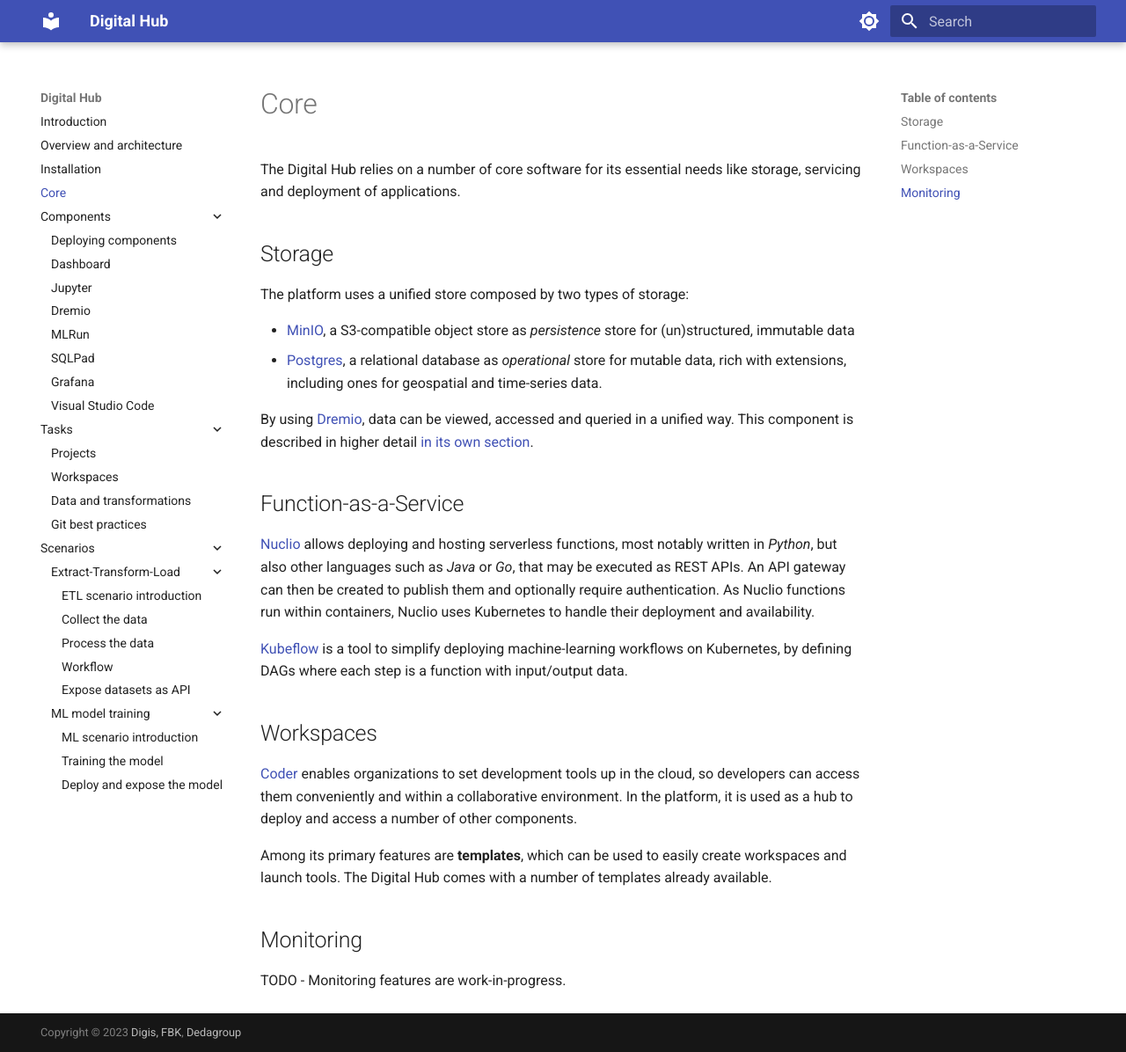
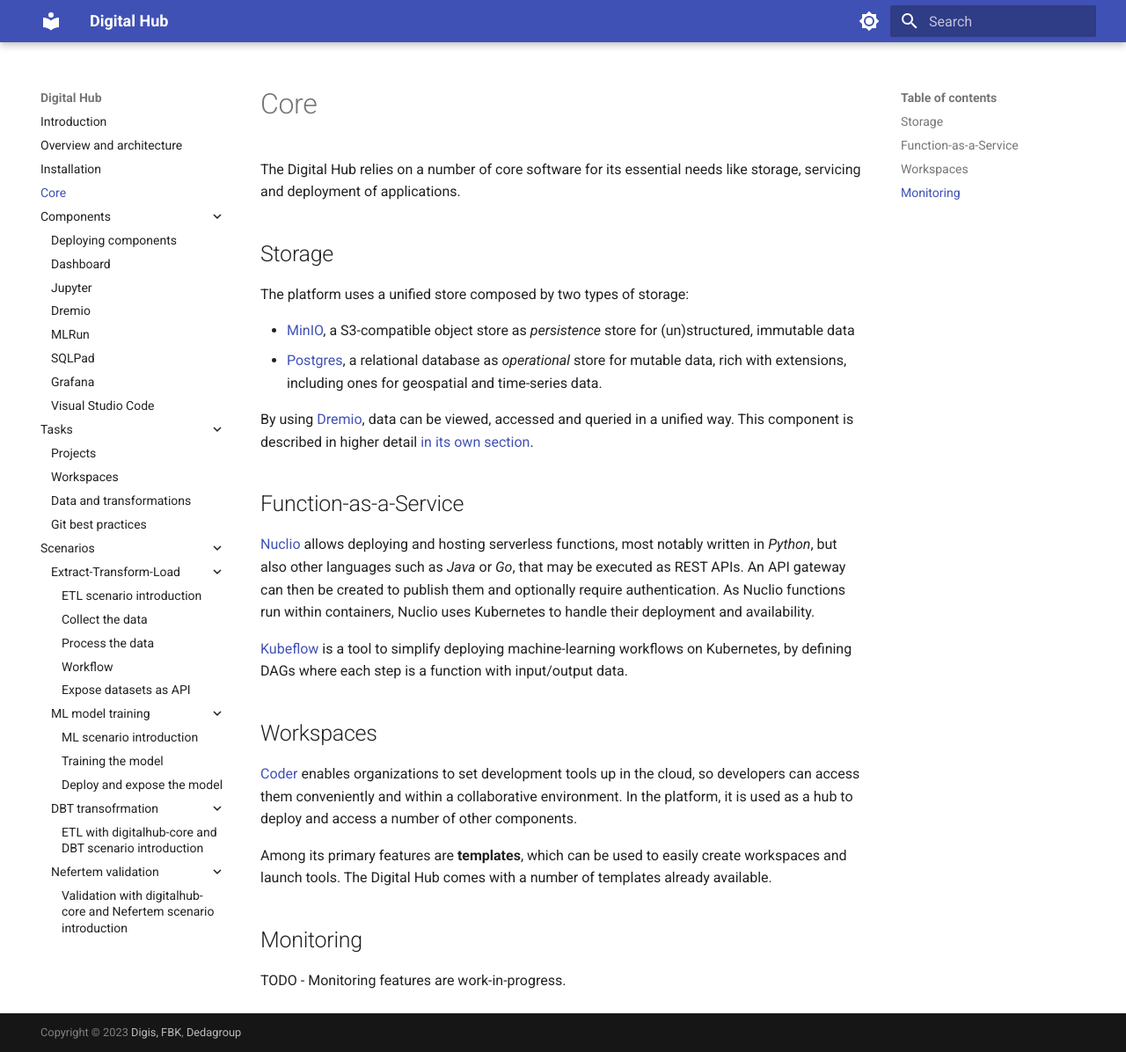
Before and after one commit to scc-digitalhub/digitalhub, an MkDocs documentation site: the page built from documentation/docs/core.md, in a window 1280 px wide and 1196 px high. Shown: the whole window at 88% size. Built offline with MkDocs 1.6.1 and Material for MkDocs 9.7.7, drawn with Linux system fonts in a browser that asks for light colours.

Commit message:
added documentation scenario link to mkdocs.yml

```diff
--- a/documentation/mkdocs.yml
+++ b/documentation/mkdocs.yml
@@ -37,6 +37,10 @@
       - 'scenarios/ml/intro.md'
       - 'scenarios/ml/training.md'
       - 'scenarios/ml/deploy.md'
+    - DBT transofrmation:
+      - 'scenarios/etl-core/scenario.md'
+    - Nefertem validation:
+      - 'scenarios/validation/scenario.md'
 
 theme:
   name: material
```
